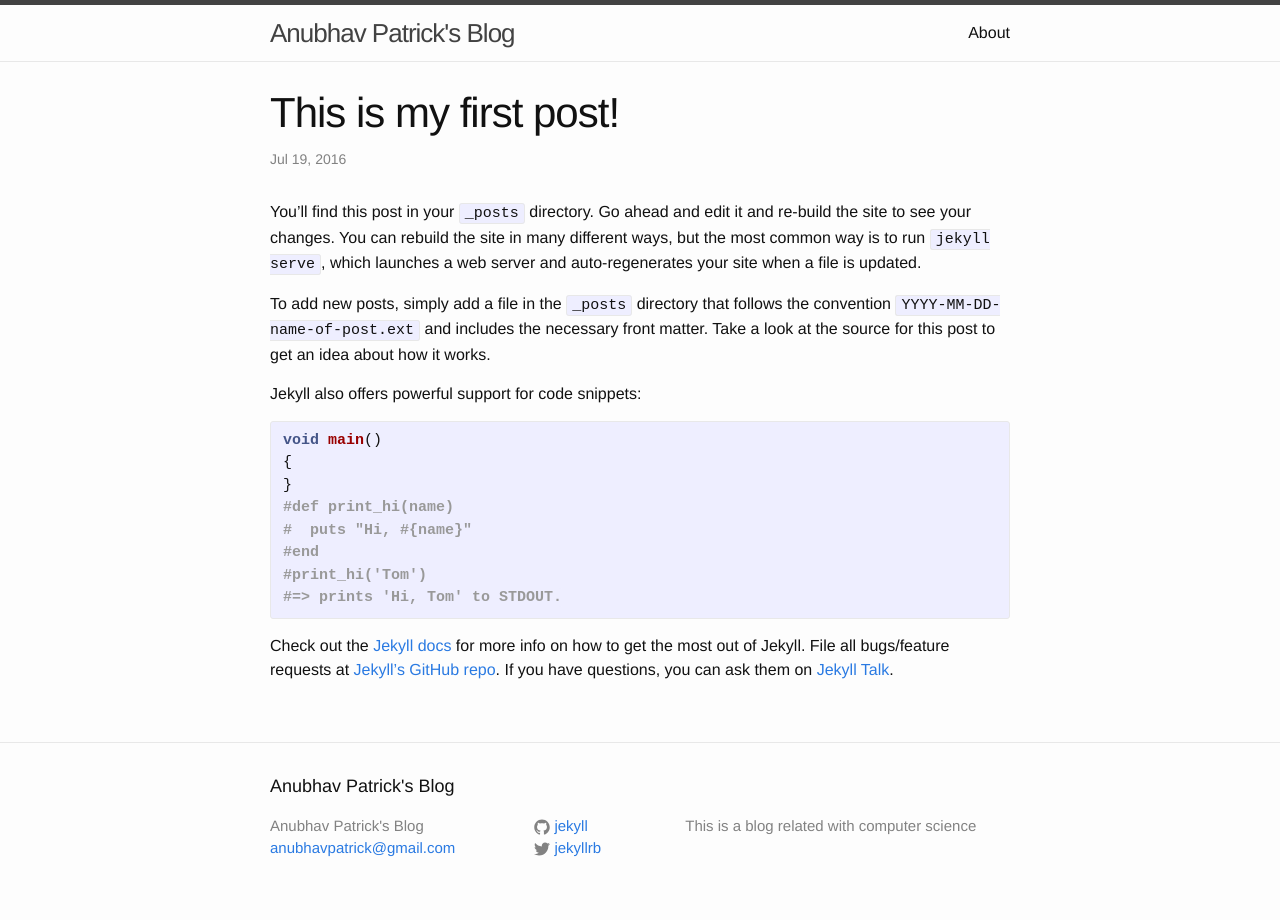
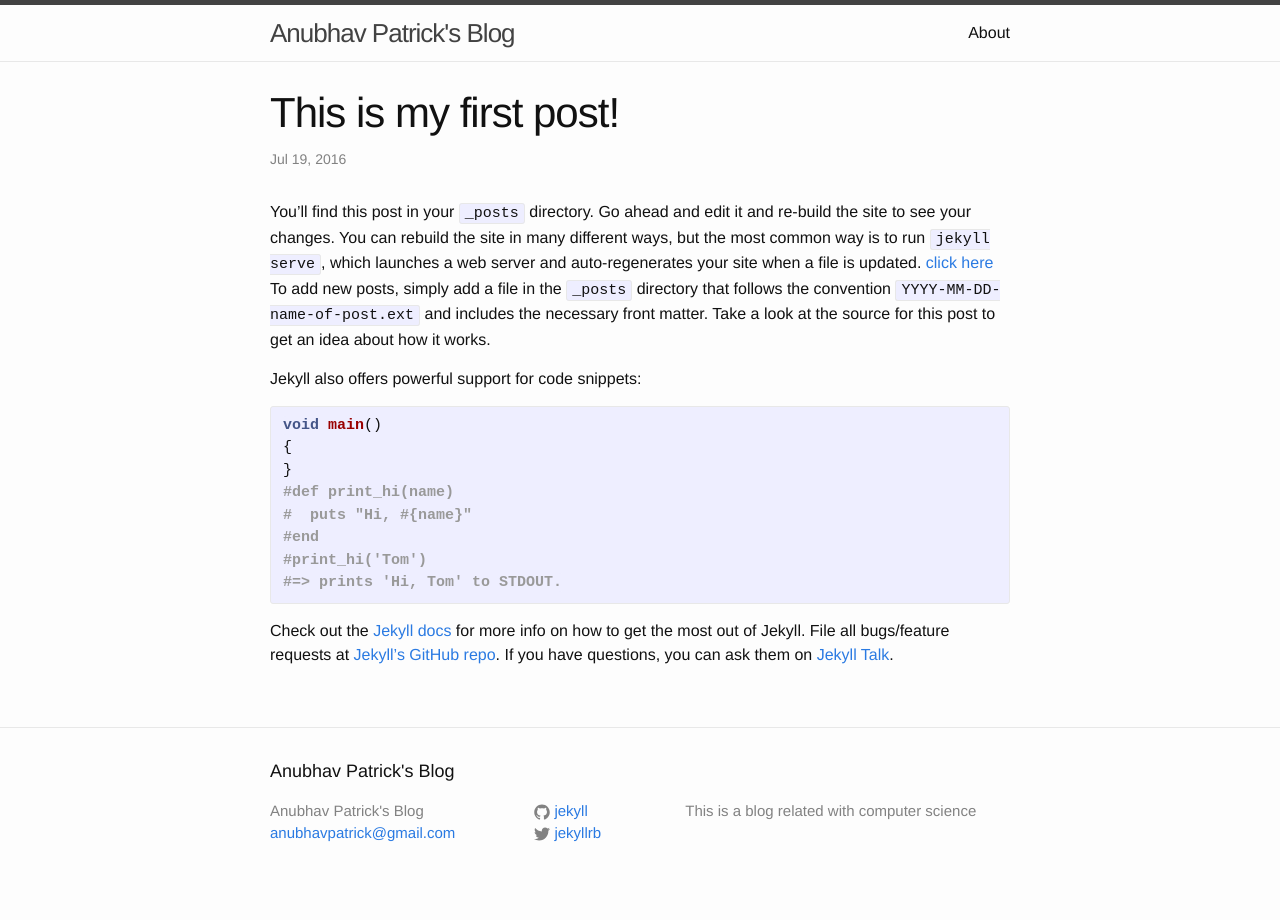
Before and after one commit to anubhavpatrick/anubhavpatrick.github.io, a Jekyll site: the page built from _posts/2016-07-20-welcome-to-jekyll.markdown, in a window 1280 px wide. Built offline with Jekyll 4.4.1, drawn with Linux system fonts in a browser that asks for light colours.

Commit message:
Update 2016-07-20-welcome-to-jekyll.markdown

```diff
--- a/_posts/2016-07-20-welcome-to-jekyll.markdown
+++ b/_posts/2016-07-20-welcome-to-jekyll.markdown
@@ -5,7 +5,7 @@ date:   2016-07-20 02:15:36 +0530
 categories: jekyll update
 ---
 You’ll find this post in your `_posts` directory. Go ahead and edit it and re-build the site to see your changes. You can rebuild the site in many different ways, but the most common way is to run `jekyll serve`, which launches a web server and auto-regenerates your site when a file is updated.
-
+<a href="sample.txt">click here</a>
 To add new posts, simply add a file in the `_posts` directory that follows the convention `YYYY-MM-DD-name-of-post.ext` and includes the necessary front matter. Take a look at the source for this post to get an idea about how it works.
 
 Jekyll also offers powerful support for code snippets:
```
